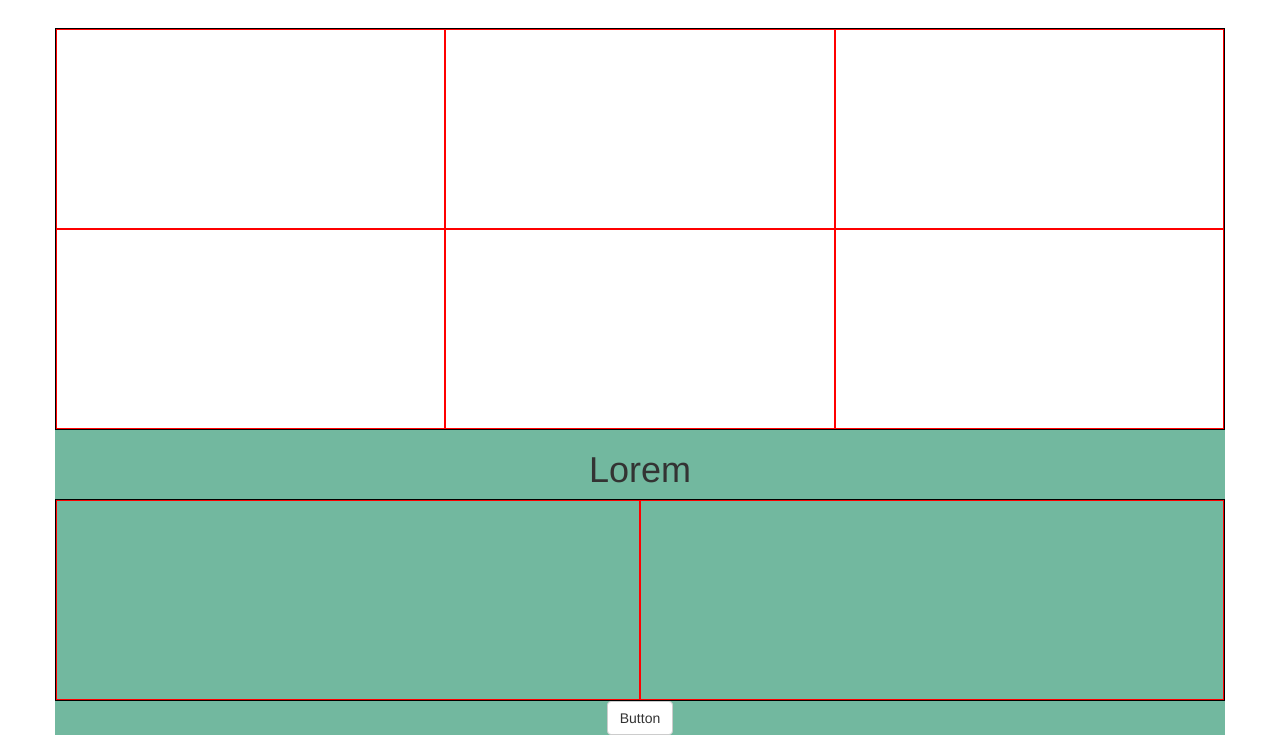
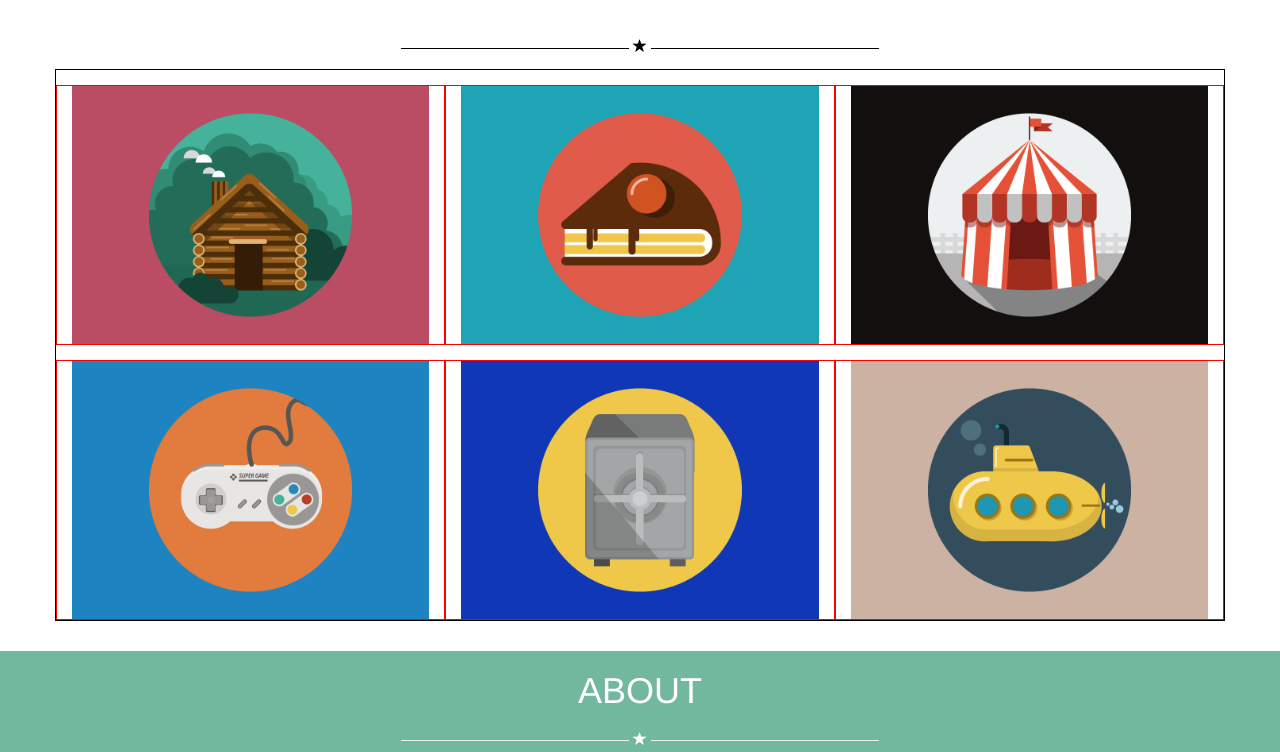
Before and after one commit to pozmar/html-css-bootstrap-freelancer, a plain HTML site: page index.html in a window 1280 px wide. Shown: the part 555-1307 px from the top of the page. Drawn offline with nearby package versions, Linux system fonts and the light colour scheme.

Commit message:
Header + sezione 1, 2, 3,4
#colori, immagini e struttura fino alla sezione 4, responsive

```diff
--- a/css/style.css
+++ b/css/style.css
@@ -12,6 +12,9 @@ html{
 }
 /*HEADER*/
 /*HEADER START*/
+#section1{
+  background-color: #1c2980;
+}
 #section1 h1{
   color: white;
 }
@@ -37,12 +40,6 @@ html{
   line-height: 100px;
   margin: 0;
 }
-#section1 .background{
-  background-color: #1c2980;
-}
-#section2 .background{
-  background-color: #72b89f;
-}
 .box{
   color: white;
 }
@@ -53,7 +50,8 @@ html{
 .box-top img{
   height:200px;
 }
-#section2 {
+#section2{
+  background-color: #72b89f;
   color: white;
 }
 hr{
@@ -66,9 +64,31 @@ hr{
 }
 #section3{
   background-color: white;
+  color: black;
+}
+#section3 hr{
+  border-color: black;
+}
+#section3 h1{
+  line-height: 100px;
+}
+#section3 img{
+width: 100%;
+}
+#section3 [class*="col-"]{
+  margin-top: 15px;
 }
 #section4{
   background-color: #72b89f;
+  margin-top: 30px;
+  color: white;
+}
+#section4 .btn{
+  color: white;
+  background-color: #72b89f;
+  border-color: white;
+  margin-top: 20px;
+  margin-bottom: 20px;
 }
 .footer .top{
   background-color:#28489c;
--- a/index.html
+++ b/index.html
@@ -13,7 +13,7 @@
   <header>
     <div id="section1">
       <div class="container">
-        <div class="row background">
+        <div class="row">
           <div class="col-lg-6 col-md-6 col-sm-6 col-xs-6 h-100">
             <h1>Start Bootstrap</h1>
           </div>
@@ -33,12 +33,9 @@
           </div>
         </div>
       </div>
-
     </div>
     <section id="section2">
-      <div class="container background">
-
-
+      <div class="container">
         <div class="box-top">
           <img src="img/avataaars.svg" alt="avatar">
         </div>
@@ -55,48 +52,62 @@
             <li>ILLUSTRATOR</li>
           </ul>
         </div>
-
       </div>
-
-
-
-
     </section>
   </header>
-
 
   <main>
     <section id="section3" class="container">
       <div class="text-center h-100">
-        <h1>Lorem Ipsum</h1>
+        <h1>PORTFOLIO</h1>
       </div>
-      <div class="row">
-        <div class="col-xs-12 col-md-6 col-lg-4 h-200"></div>
-        <div class="col-xs-12 col-md-6 col-lg-4 h-200"></div>
-        <div class="col-xs-12 col-md-6 col-lg-4 h-200"></div>
-        <div class="col-xs-12 col-md-6 col-lg-4 h-200"></div>
-        <div class="col-xs-12 col-md-6 col-lg-4 h-200"></div>
-        <div class="col-xs-12 col-md-6 col-lg-4 h-200"></div>
+      <div class="linea text-center">
+        <hr> <span class="glyphicon glyphicon-star" aria-hidden="true"></span> <hr>
+      </div>
+      <div class="row text-center">
+        <div class="col-xs-12 col-md-6 col-lg-4">
+          <img src="img/cabin.png" alt="cabin">
+        </div>
+        <div class="col-xs-12 col-md-6 col-lg-4">
+          <img src="img/cake.png" alt="cake">
+        </div>
+        <div class="col-xs-12 col-md-6 col-lg-4">
+          <img src="img/circus.png" alt="circo">
+        </div>
+        <div class="col-xs-12 col-md-6 col-lg-4">
+          <img src="img/game.png" alt="game">
+        </div>
+        <div class="col-xs-12 col-md-6 col-lg-4">
+          <img src="img/safe.png" alt="safe">
+        </div>
+        <div class="col-xs-12 col-md-6 col-lg-4">
+          <img src="img/submarine.png" alt="submarine">
+        </div>
       </div>
     </section>
 
-    <section id="section4" class="container">
+    <section id="section4">
+      <div class="container">
       <div class="text-center">
-        <h1>Lorem</h1>
+        <h1>ABOUT</h1>
+      </div>
+      <div class="linea text-center">
+        <hr> <span class="glyphicon glyphicon-star" aria-hidden="true"></span> <hr>
       </div>
       <div class="row">
-        <div class="col-lg-6 col-md-6 h-200">
-
+        <div class="col-lg-6 col-md-6">
+          <p>Lorem ipsum dolor sit amet, consectetur adipisicing elit, sed do eiusmod tempor incididunt ut labore et dolore magna aliqua. Ut enim ad minim veniam, quis nostrud exercitation ullamco laboris nisi ut aliquip ex ea commodo consequat. Duis aute irure dolor in reprehenderit in voluptate velit esse cillum dolore eu fugiat nulla pariatur. Excepteur sint occaecat cupidatat non proident, sunt in culpa qui officia deserunt mollit anim id est laborum.</p>
         </div>
-        <div class="col-lg-6 col-md-6 h-200">
-
+        <div class="col-lg-6 col-md-6">
+          <p>Lorem ipsum dolor sit amet, consectetur adipisicing elit, sed do eiusmod tempor incididunt ut labore et dolore magna aliqua. Ut enim ad minim veniam, quis nostrud exercitation ullamco laboris nisi ut aliquip ex ea commodo consequat. Duis aute irure dolor in reprehenderit in voluptate velit esse cillum dolore eu fugiat nulla pariatur. Excepteur sint occaecat cupidatat non proident, sunt in culpa qui officia deserunt mollit anim id est laborum.</p>
         </div>
 
       </div>
       <div class="text-center">
-        <button class="btn btn-default" type="submit">Button</button>
+        <button class="btn btn-default" type="submit"><span class="glyphicon glyphicon-save" aria-hidden="true" </span>
+        Download</button>
       </div>
-
+</div>
     </section>
     <section id="section5">
       <div class="container">
```
Also changed, not shown: img/safe.png (added). Lines whose indentation alone changed are shown as unchanged.
